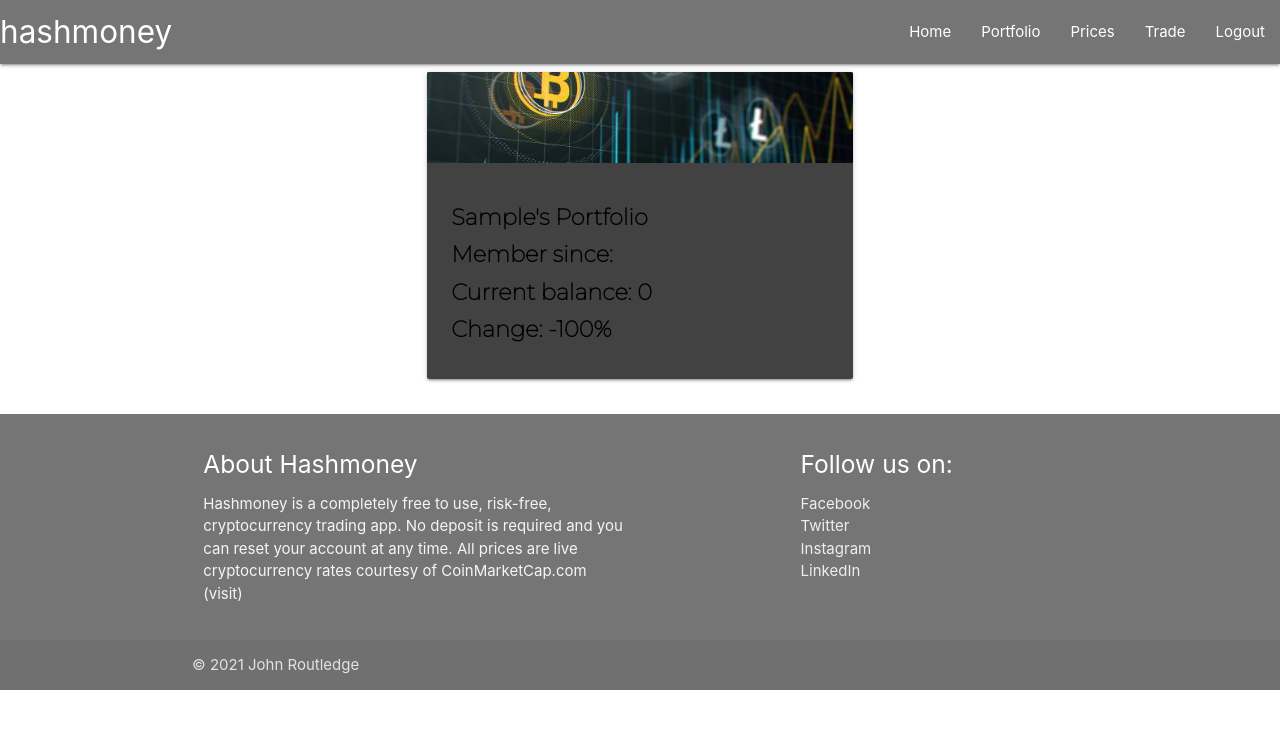
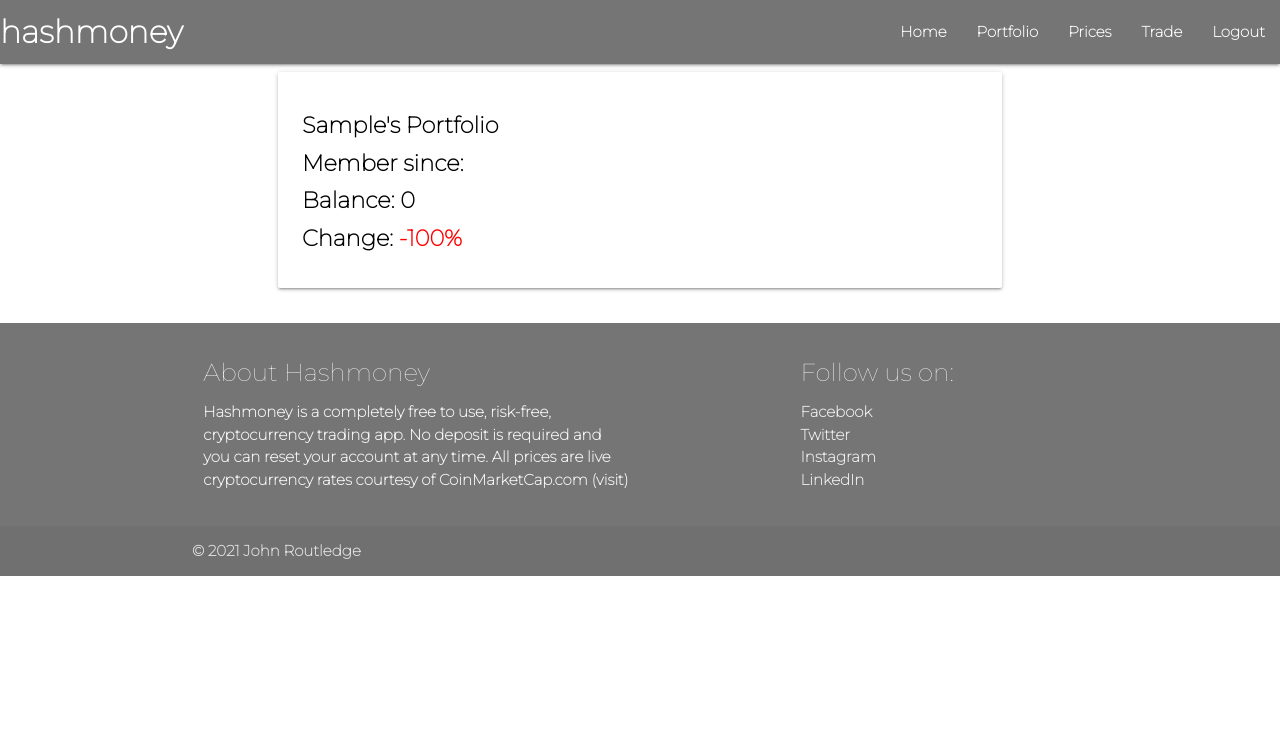
Before and after one commit to johnroutledge/milestone-project-3, a Flask app: page /portfolio/ in a window 1280 px wide. Shown: the top 729 px of the page. Run offline with Flask 2, Linux system fonts and the light colour scheme; the visitor is signed in with stand-in values (Sample User, id 1); a database or web service that is not in the repository returns one stand-in record (values such as "Sample title"); data that the repository does not hold is empty; some libraries are stand-ins or nearby versions.

Commit message:
add styling to portfolio and price pages

```diff
--- a/app.py
+++ b/app.py
@@ -170,7 +170,7 @@ def portfolio():
             else:
                 for coin in coins:
                     if coin['symbol'] == balance.upper():
-                        x = coin['quote']['USD']['price'] * balances[balance]
+                        x = coin['quote']['USD']['price'] * float(balances[balance])
                         x = "{:.2f}".format(x)
                         dict[balance.upper()] = x
                         totalBalance = totalBalance + float(x)
--- a/static/css/style.css
+++ b/static/css/style.css
@@ -2,6 +2,8 @@ body {
     /* background-color: slategray; */
     background-color: white;
     color: slategray;
+    font-family: 'Montserrat', sans-serif;
+    font-weight: bolder;
 }
 
 /* .flashes h6 {
@@ -28,6 +30,7 @@ body {
 .headline-text {
     font-family: 'Montserrat', sans-serif;
     font-size: 4em;
+    font-weight: bold;
     top: 0em;
     padding-top: 0em;
 }
@@ -60,3 +63,11 @@ body {
 #right-align {
     float: right;
 }
+
+#positive-change {
+    color: green;
+}
+
+#negative-change {
+    color: red;
+}
--- a/templates/portfolio.html
+++ b/templates/portfolio.html
@@ -2,17 +2,19 @@
 {% block content %}
 
     <div class="row">
-        <div class="col s6 m6 offset-m3">
-            <div class="card grey darken-3">
-                <div class="card-image">
+        <div class="col s12 m10 offset-m1">
+            <div class="card white">
+                <!-- <div class="card-image">
                     <img src="../static/images/register.jpg">
-                </div>
+                </div> -->
                 <div class="card-content">
                     <h6 class="crypto-prices">
                         {{ username }}'s Portfolio <br>
                         Member since: <br>
-                        Current balance: {{ totalBalance }} <br>
-                        Change: {{ percentageChange }}%
+                        Balance: {{ totalBalance }} <br>
+                        Change:
+                        {% if '-' not in percentageChange|string %} <span id="positive-change">+{{ percentageChange }}%</span> {% endif %}
+                        {% if '-' in percentageChange|string %} <span id="negative-change">{{ percentageChange }}%</span> {% endif %}
                     </h6>
                     <!-- iterate through the dictionary containing crypto balances and print to screen-->
                     {% for currency in currencies %}
@@ -21,9 +23,9 @@
                                 <div class="crypto-prices">
                                     {{ currency.currency_name }}
                                     {{ currency.currency_symbol }}
-                                    <img src="{{ currency.image_source }}" alt="Profile image for {{ currency.currency_name }}">
+                                    <img class="crypto-icon" src="{{ currency.image_source_large }}" alt="Profile image for {{ currency.currency_name }}">
                                         {{ value }}
-                                        <a href="{{ url_for('trade', ticker = currency.currency_symbol) }}" class="waves-effect waves-light btn-small" id="right-align {{ currency.currency_symbol }}">Trade</a><br>
+                                        <a href="{{ url_for('trade', ticker = currency.currency_symbol) }}" class="waves-effect waves-light btn-small pink lighten-2" id="right-align {{ currency.currency_symbol }}">Trade</a><br>
                                     <hr>
                                 </div>
                             {% endif %}
--- a/templates/trade.html
+++ b/templates/trade.html
@@ -36,7 +36,7 @@
                     </div>
                     <!--complete trade button-->
                     <div class="row">
-                        <button type="submit" class="col s12 btn-large pink darken-1">
+                        <button type="submit" class="col s12 btn-large pink lighten-1">
                             Submit Trade  <i class="fas fa-check"></i>
                         </button>
                     </div>
```
Also changed, not shown: templates/currencies.html (+15 -3 lines), templates/profile.html (added, +26 -0 lines).
